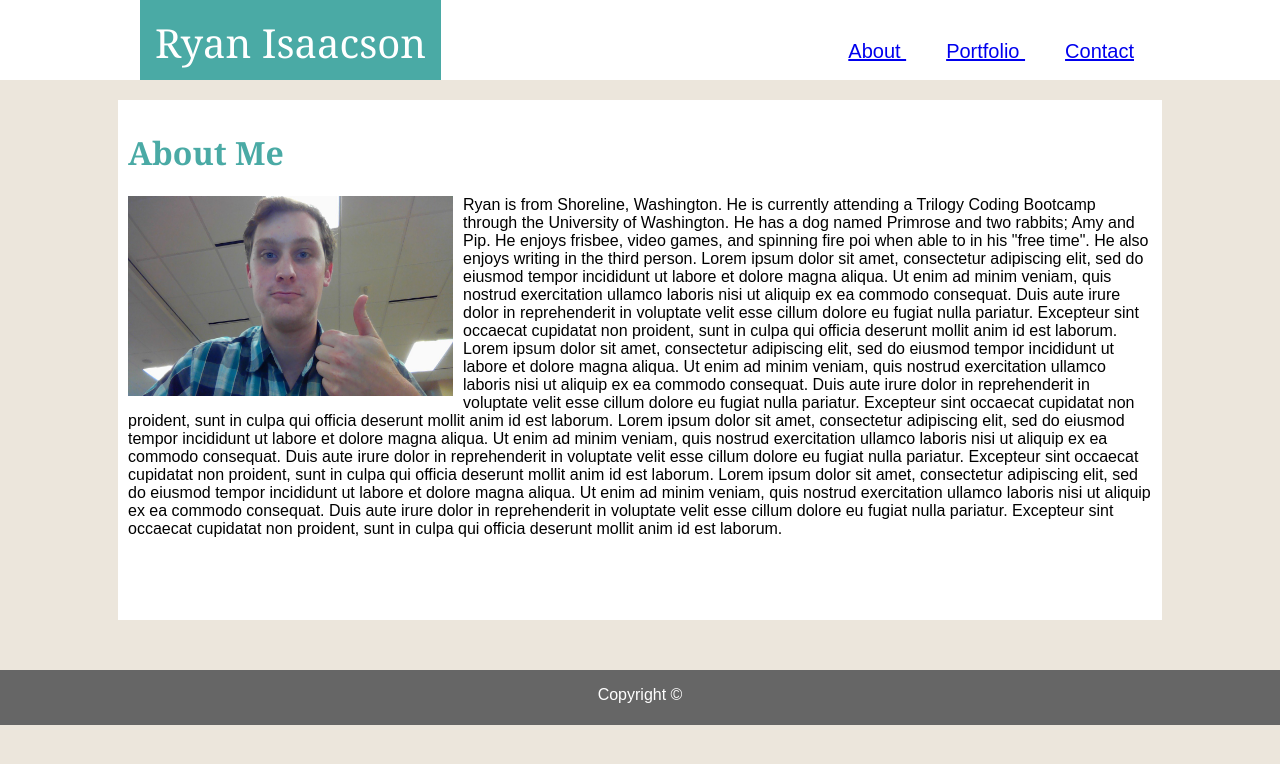
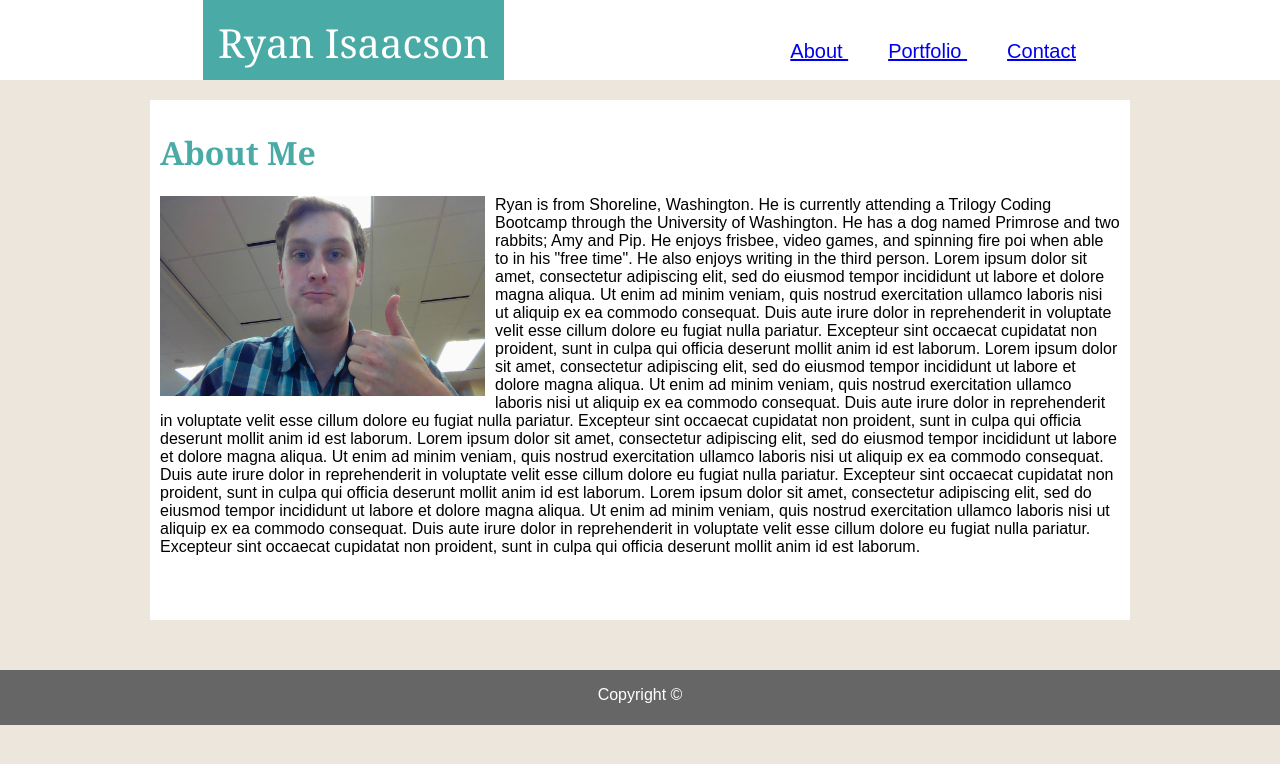
Before and after one commit to Munchinator6354/Basic-Portfolio, a plain HTML site: page index.html in a window 1280 px wide. Drawn offline with Linux system fonts and the light colour scheme.

Commit message:
added some comments for future work and couple very small adjustments (vague, i know)

```diff
--- a/assets/css/style.css
+++ b/assets/css/style.css
@@ -10,7 +10,7 @@ body{
     margin-top: 100px;
     border-color: #dddddd;
     background-color: #ffffff;
-    width: 80%;
+    width: 960px;
     margin-left: auto;
     margin-right: auto;
     margin-bottom: 50px;
@@ -23,7 +23,7 @@ body{
 }
 
 .fontchanger {
-    font-family: Arial, Helvetica, sans-serif;
+    font-family: Arial, 'Helvetica Neue', sans-serif;
 }
 
 h1 {
@@ -50,7 +50,7 @@ header {
     color: #ffffff;
     font-size: 40px;
     padding: 15px;
-    margin-left: 140px;
+    margin-left: 203px;
 }
 
 nav{
@@ -58,7 +58,7 @@ nav{
     width: auto;
     position: absolute;
     right: 0px;
-    margin-right: 110px;
+    margin-right: 168px;
 }
 
 .thumbnail {
@@ -69,8 +69,9 @@ nav{
     margin-bottom: 10px;
 }
 
+    /* Still need to figure out why the teal line on top of footer doesn't show up*/
+
 footer {
-    align: bottom;
     height: 55px;
     background-color: #666666;
     margin-top: 30px;
```
Also changed, not shown: index.html (+5 -0 lines), 1 other file.
